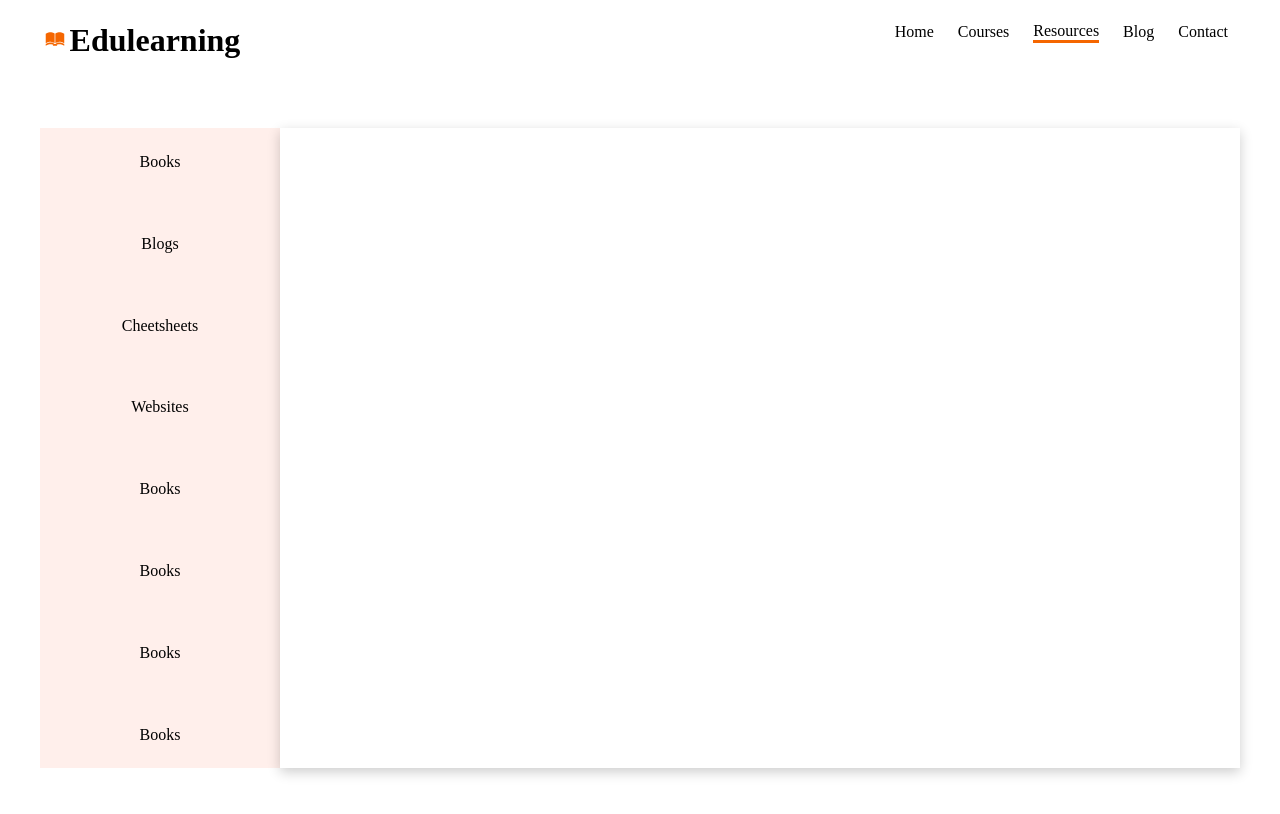
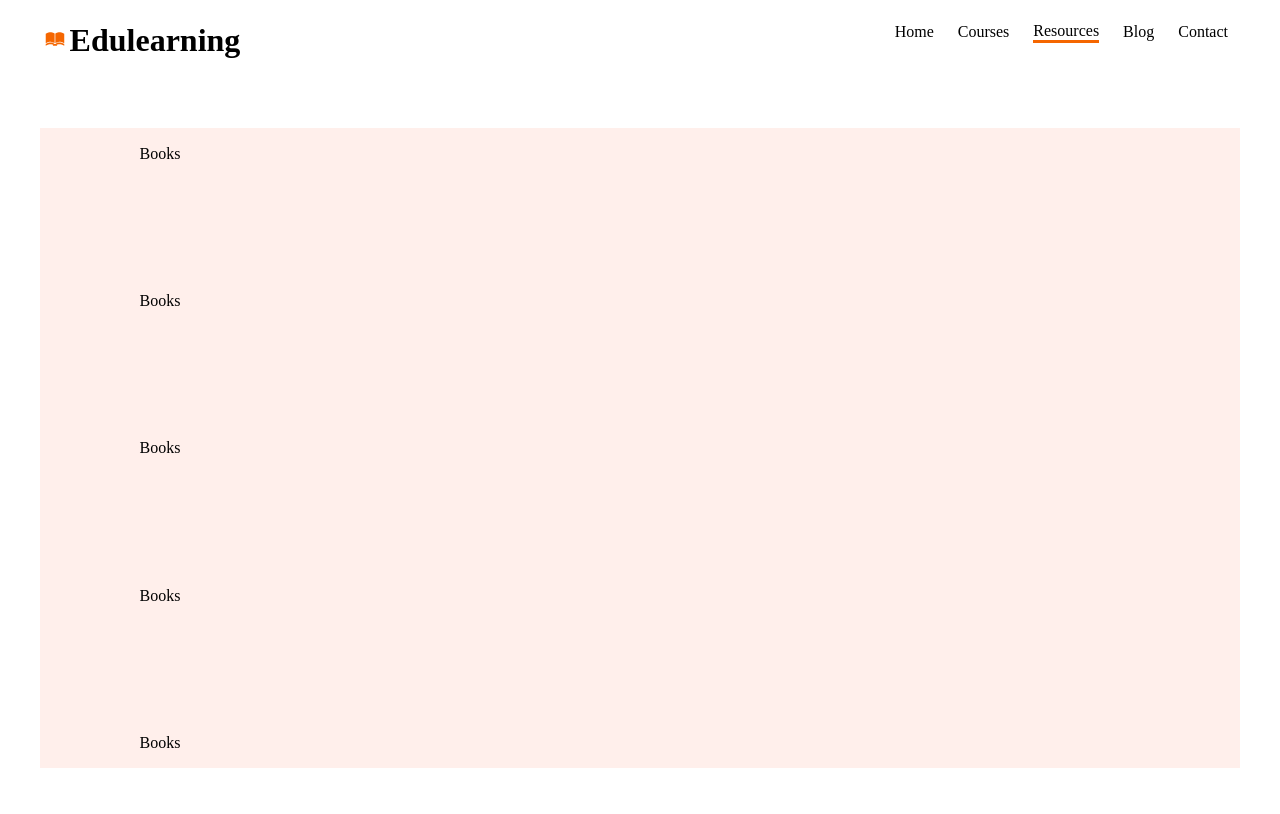
Before and after one commit to motuncoded/edulearning, a React (Create React App) app: page /resources in a window 1280 px wide. Built offline with nearby package versions, Linux system fonts and the light colour scheme; a web font is replaced by a local one.

Commit message:
refractor

```diff
--- a/src/pages/Resources.jsx
+++ b/src/pages/Resources.jsx
@@ -6,22 +6,20 @@
     <div className='padding-block-700'>
       <div className="container bg-primary-100">
         <div className="resources">
-          <div className="sidebar">
-            <Link to="/books">Books</Link>
-            <Link to="/blogs">Blogs</Link>
-
-            <Link to="/checksheets">  Cheetsheets</Link>
-            <Link to="/website">  Websites</Link>
-            <Link to="/books">Books</Link>
-            <Link to="/books">Books</Link>
-            <Link to="/books">Books</Link>
-            <Link to="/books">Books</Link>
+          <ul className="sidebar">
+            <li><Link to="/books">Books</Link></li>
+            <li><Link to="/books">Books</Link></li>
+            <li><Link to="/books">Books</Link></li>
+            <li><Link to="/books">Books</Link></li>
+            <li><Link to="/books">Books</Link></li>
 
 
-          </div>
-          <div className="resource"></div>
+
+
+
+
+          </ul>
         </div>
-        <div className="columns"></div>
       </div>
 
     </div>
```
